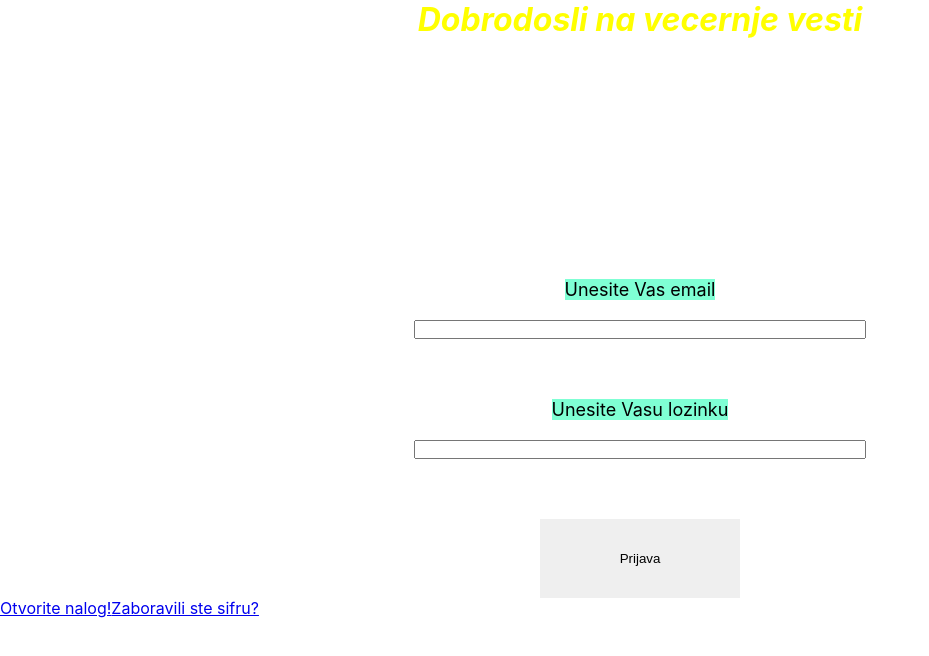
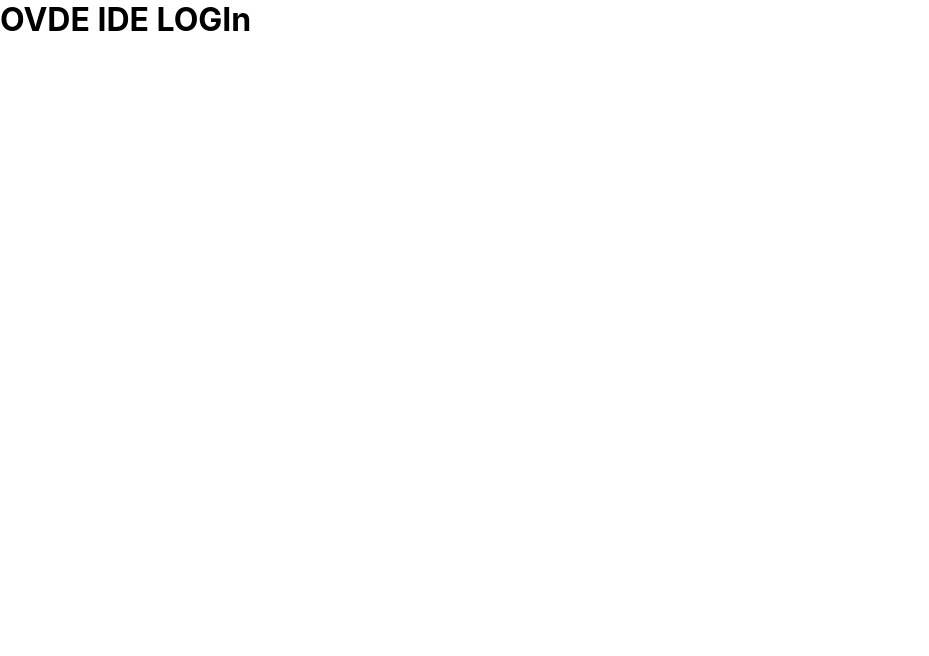
Before and after one commit to Grga126/news-app, a React (Create React App) app: page /login in a window 1280 px wide. Shown: the top 656 px of the page, without its empty margins (0-929 px from the left). Built offline with nearby package versions, Linux system fonts and the light colour scheme.

Commit message:
Ovde je uradjen login i register

```diff
--- a/package.json
+++ b/package.json
@@ -8,6 +8,7 @@
     "@testing-library/user-event": "^13.5.0",
     "react": "^17.0.2",
     "react-dom": "^17.0.2",
+    "react-router-dom": "^6.2.2",
     "react-scripts": "5.0.0",
     "web-vitals": "^2.1.4"
   },
--- a/src/App.css
+++ b/src/App.css
@@ -1,44 +1 @@
-*{
-  padding: 0px;
-  margin: 0px;
-}
-
-
-
-.header{
-  font-style: italic;
-  text-align: center;
-  color: yellow;
-}
-
-.div1{
-  display : flex;
-  flex-direction: column ;
-  justify-content: center;
-  align-items: center;
-  gap : 20px;
-  margin-top: 30vh;
-}
-
-button{
-  padding : 2rem 0;
-  outline : none;
-  border : 0 ;
-  text-align: center;
-  width: 200px;
-}
-
-.paragraph{
-  text-align: center;
-  font-style: bold;
-  font-size: large;
-  background-color: aquamarine;
-
-}
-
-.input{
-  display:block;
-  margin:0 auto;
-  width:35%;
-  height:35%;
-}
+@import "./css/login.css"
--- a/src/App.js
+++ b/src/App.js
@@ -1,23 +1,16 @@
 import './App.css';
+import Login from "./html/login";
+
+import {  BrowserRouter, Routes, Route } from 'react-router-dom';
 
 function App() {
   return (
-    <div>
-    <h1 class="header">Dobrodosli na vecernje vesti</h1>
+    <BrowserRouter>
+      <Routes>
+        <Route path="/login" element={<Login/>}/>
 
-    <div class="div1">
-        <p class="paragraph">Unesite Vas email</p>
-        <input class="input" type="text" id="Email" name="Email"/><br/>
-
-        <p class="paragraph">Unesite Vasu lozinku</p>
-        <input class="input" type="password" id="password" name="password"/><br/>
-
-        <button type="button">Prijava</button>
-    </div>
-
-    <a class="links" href="sign.html">Otvorite nalog!</a>
-    <a class="links" href="login.html">Zaboravili ste sifru?</a>
-   </div>
+      </Routes>
+    </BrowserRouter>
   );
 }
 
--- /dev/null
+++ b/src/css/login.css
@@ -0,0 +1,44 @@
+*{
+    padding: 0px;
+    margin: 0px;
+  }
+
+
+
+  .header{
+    font-style: italic;
+    text-align: center;
+    color: yellow;
+  }
+
+  .div1{
+    display : flex;
+    flex-direction: column ;
+    justify-content: center;
+    align-items: center;
+    gap : 20px;
+    margin-top: 30vh;
+  }
+
+  button{
+    padding : 2rem 0;
+    outline : none;
+    border : 0 ;
+    text-align: center;
+    width: 200px;
+  }
+
+  .paragraph{
+    text-align: center;
+    font-style: bold;
+    font-size: large;
+    background-color: aquamarine;
+
+  }
+
+  .input{
+    display:block;
+    margin:0 auto;
+    width:35%;
+    height:35%;
+  }
--- /dev/null
+++ b/src/html/login.js
@@ -0,0 +1,5 @@
+export default function Login(){
+    return (
+        <h1> OVDE IDE LOGIn</h1>
+    )
+}
```
Also changed, not shown: 1 other file (tests, documents, lock files or other folders).
